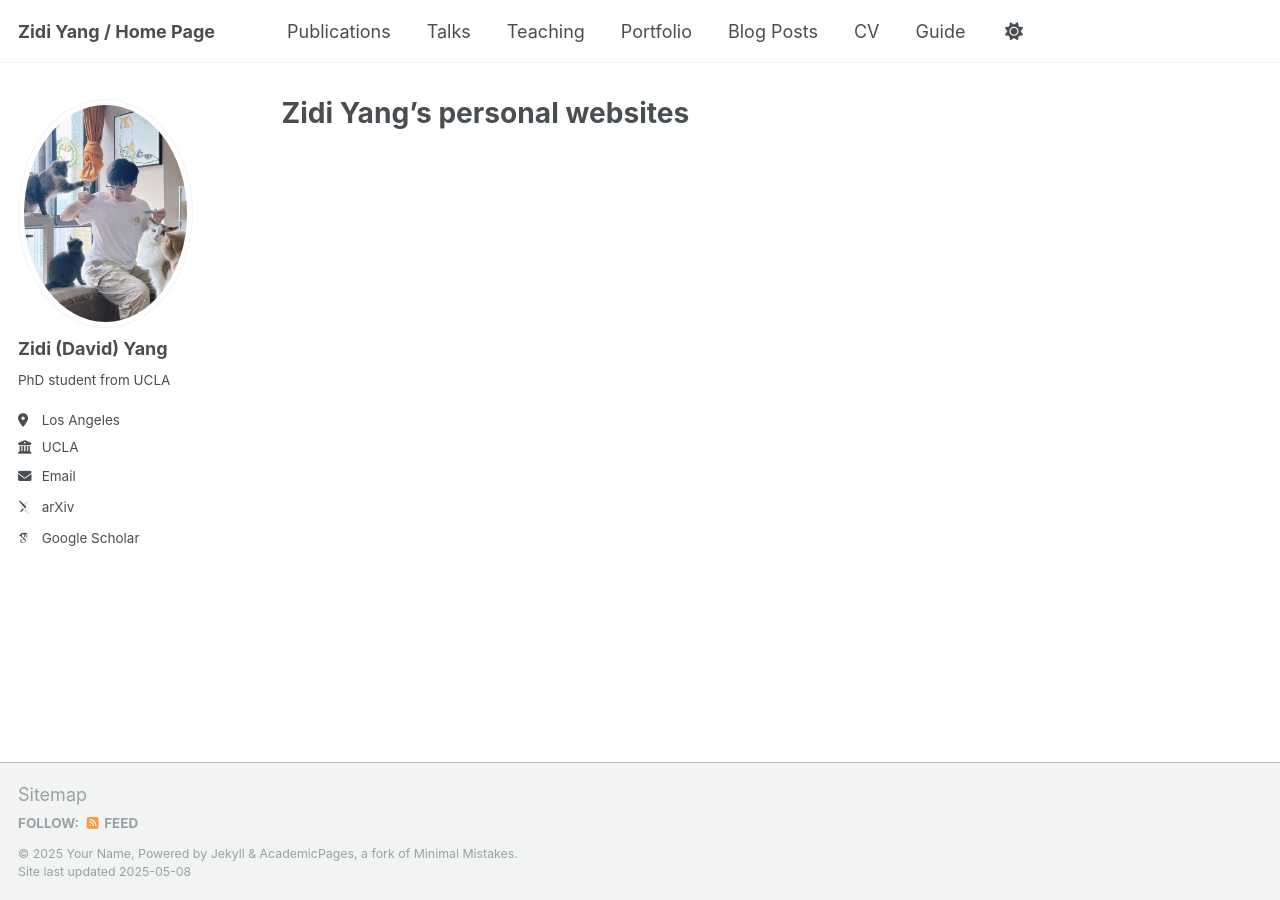
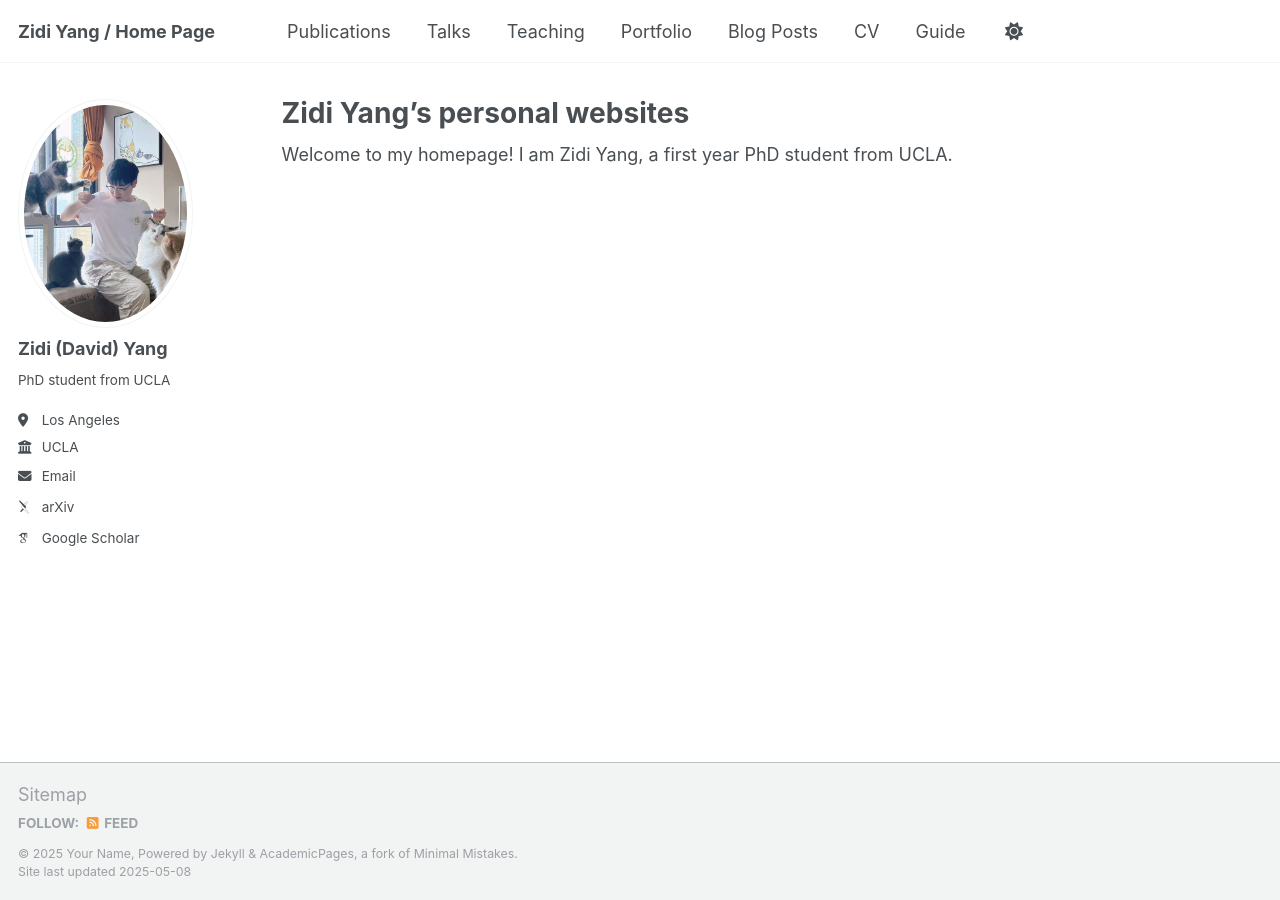
Before and after one commit to David-Yyy/David-Yyy.github.io, a Jekyll site: the page built from _pages/about.md, in a window 1280 px wide. Built offline with Jekyll 4.4.1, drawn with Linux system fonts in a browser that asks for light colours; some web fonts are replaced.

Commit message:
Update about.md

```diff
--- a/_pages/about.md
+++ b/_pages/about.md
@@ -6,3 +6,4 @@ redirect_from:
   - /about/
   - /about.html
 ---
+Welcome to my homepage! I am Zidi Yang, a first year PhD student from UCLA.
```
